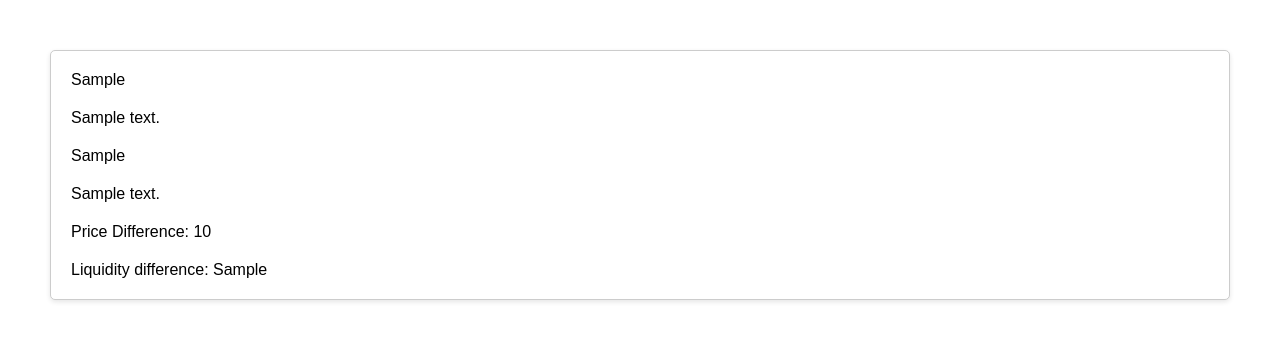
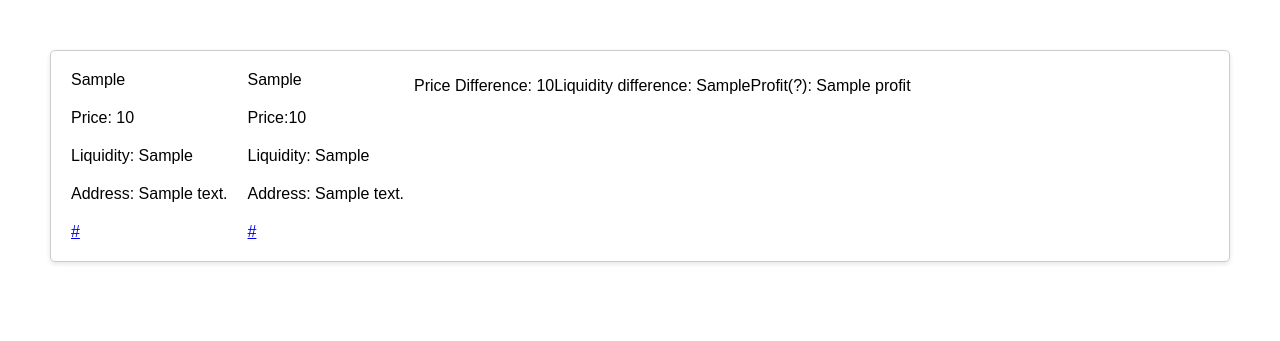
Before and after one commit to howe-s/Arbscreener, a Flask app: template templates/arb.html in a window 1280 px wide. Shown: the part 98-439 px from the top of the page. Run offline with Flask 3, Linux system fonts and the light colour scheme; the template is opened without the code that fills it: most values are stand-ins (such as "Sample title", 1, 10 or a date in 2020).

Commit message:
a lot of formatting

```diff
--- a/main.py
+++ b/main.py
@@ -203,8 +203,9 @@ def arb():
         token_pairs.append({
             'pair': TokenPair.base_token.name + '/' + TokenPair.quote_token.name,
             'pool_address': TokenPair.pair_address,
+            'pool_url': TokenPair.url,
             'price_usd': TokenPair.price_usd,
-            'liquidity_usd': TokenPair.liquidity.usd
+            'liquidity_usd': TokenPair.liquidity.usd,
         })
 
     # Initialize a list to store arbitrage opportunities
@@ -218,13 +219,29 @@ def arb():
             if (pair1['price_usd'] < pair2['price_usd'] and
                 pair1['liquidity_usd'] > pair2['liquidity_usd']):
 
+                liquidity_diff = pair1['liquidity_usd'] - pair2['liquidity_usd']
+                price_diff = pair2['price_usd'] - pair1['price_usd']
+                profit = liquidity_diff * price_diff
+                pair1_liquidity = pair1['liquidity_usd']
+                pair2_liquidity = pair2['liquidity_usd']
+                pair1_price = pair1['price_usd']
+                pair2_price = pair2['price_usd']
+
+
                 arbitrage_opportunities.append({
                     'pair1': pair1['pair'],
+                    'pair1_price': f"${pair1_price:,.2f}",
+                    'pair1_liquidity': f"${pair1_liquidity:,.2f}",
                     'pool_pair1_address': pair1['pool_address'],
+                    'pool_pair1_url': pair1['pool_url'],
                     'pair2': pair2['pair'],
+                    'pair2_price': f"${pair2_price:,.2f}",
+                    'pair2_liquidity': f"${pair2_liquidity:,.2f}",
                     'pool_pair2_address': pair2['pool_address'],
-                    'price_diff': f"${pair2['price_usd'] - pair1['price_usd']:,.8f}",
-                    'liquidity_diff': f"${pair1['liquidity_usd'] - pair2['liquidity_usd']:,.2f}",
+                    'pool_pair2_url': pair2['pool_url'],
+                    'price_diff': f"${price_diff:,.2f}",
+                    'liquidity_diff': f"${liquidity_diff:,.2f}",
+                    'profit': f"${profit:,.2f}"
                 })
 
                 #Sort big -> small
--- a/templates/arb.html
+++ b/templates/arb.html
@@ -8,11 +8,25 @@
     <div class="card">
         <div class="card-content">
             <p class="card-text">{{opportunity.pair1}}</p>
-            <p class="card-text">{{opportunity.pool_pair1_address}}</p>
+            <p class="card-text">Price: {{opportunity.pair1_price}}</p>
+            <p class="card-text">Liquidity: {{opportunity.pair1_liquidity}}</p>
+            <p class="card-text"> Address: {{opportunity.pool_pair1_address}}</p>
+            <p class="card-text">
+                <a href="{{opportunity.pool_pair1_url}}" target="_blank">{{opportunity.pool_pair1_url}}</a>
+            </p>
+        </div>
+        <div class="card-content">
             <p class="card-text">{{opportunity.pair2}}</p>
-            <p class="card-text">{{opportunity.pool_pair2_address}}</p>
+            <p class="card-text">Price:{{opportunity.pair2_price}}</p>
+            <p class="card-text">Liquidity: {{opportunity.pair2_liquidity}}</p>
+            <p class="card-text">Address: {{opportunity.pool_pair2_address}}</p>
+            <p class="card-text">
+                <a href="{{opportunity.pool_pair2_url}}" target="_blank">{{opportunity.pool_pair2_url}}</a>
+            </p>
+        </div>
             <p class="card-text">Price Difference: {{opportunity.price_diff}}</p>
             <p class="card-text">Liquidity difference: {{opportunity.liquidity_diff}}</p>
+            <p class="card-text">Profit(?): {{opportunity.profit}}</p>
         </div>
     </div>
     {% endfor %}
```
